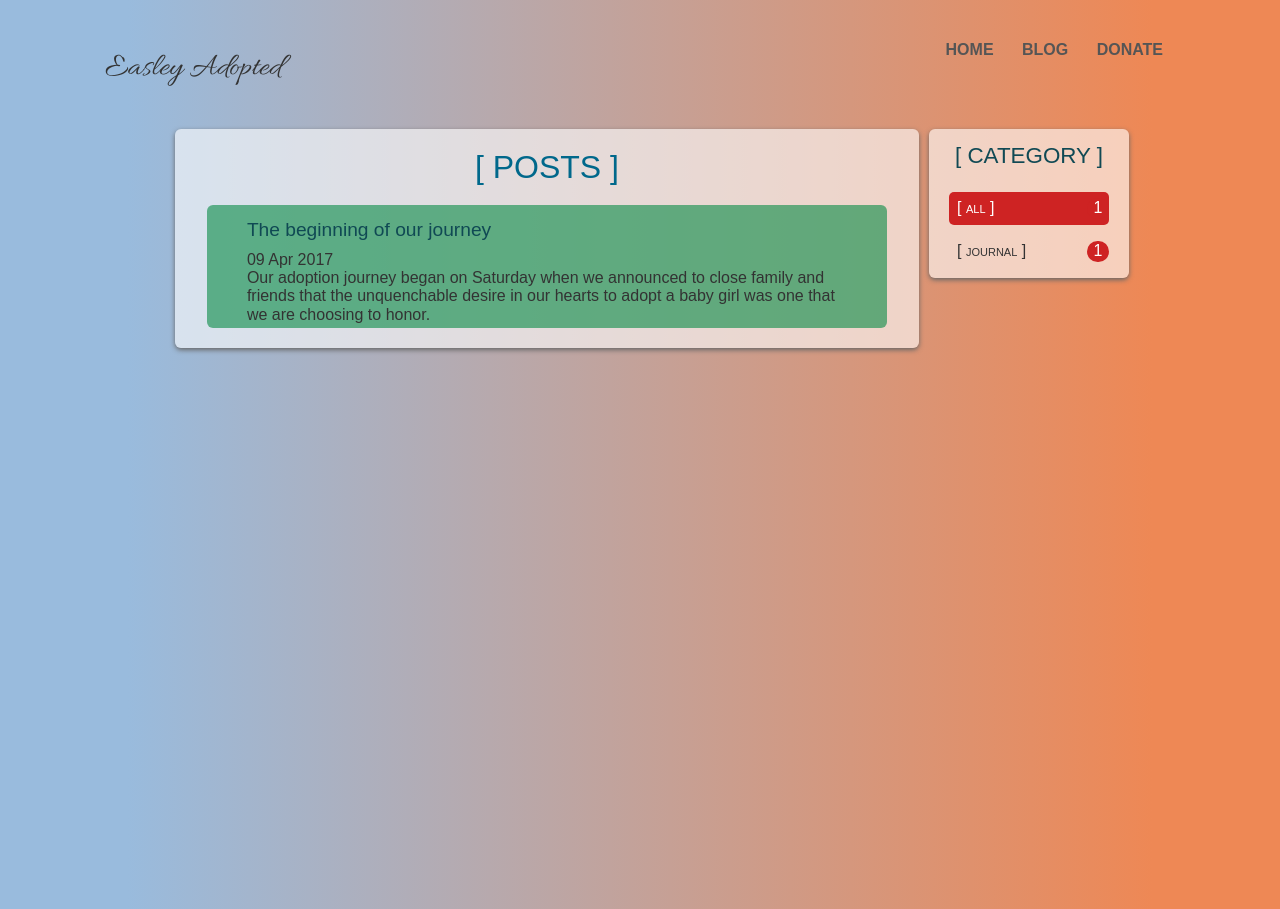
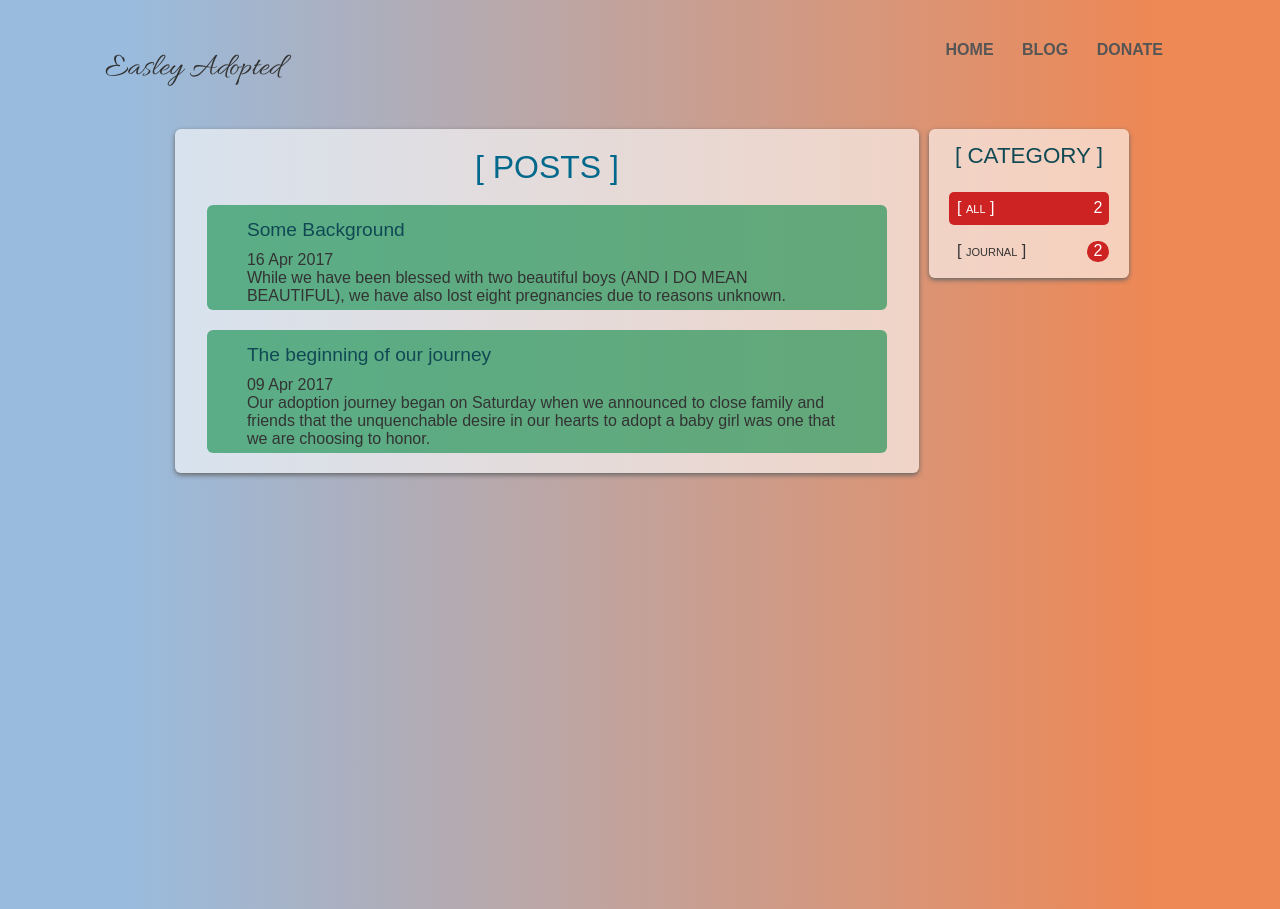
Before and after one commit to juneeighteen/easleyadopted.github.io, a Jekyll site: the page built from blog/index.html, in a window 1280 px wide. Built offline with Jekyll 4.4.1, drawn with Linux system fonts in a browser that asks for light colours; some web fonts are replaced; a style sheet for code colours, icons or effects is not loaded.

Commit message:
[post] Some background

```diff
--- a/_layouts/post.html
+++ b/_layouts/post.html
@@ -10,7 +10,7 @@ layout: page
 
      Please consider <a href="https://www.youcaring.com/EasleyAdoptedMe">donating</a>. <br/><br/>
 
-     {% if post.imageURL != nil %}
+     {% if page.imageURL != nil %}
      <img src="{{site.url}}{{page.imageURL }}" alt="{{ page.imageDescription }}"/>
      {% else %}
      <img src="{{site.url}}/assets/img/booties.jpg" alt="{{ page.imageDescription }}"/>
--- /dev/null
+++ b/_posts/2017-04-16-some-background.md
@@ -0,0 +1,20 @@
+---
+layout: post
+title: "Some Background"
+date: 2017-04-16 09:00:00
+categories: journal
+description: "While we have been blessed with two beautiful boys (AND I DO MEAN BEAUTIFUL), we have also lost eight pregnancies due to reasons unknown."
+imageDescription: G-is-for-Girl
+imageURL: "/assets/img/G-Is-For-Girl.jpg"
+---
+
+{{ page.description }}
+
+-
+{:toc}
+When we considered having more children, as our last pregnancy
+was successful and gave us Grant, we were burdened with fear about what might come.  When we began to
+consider adoption we were both struck by the awe of it all; the sacrificial nature of a woman knowing
+she would not be able to care for her child when it is born, but still carrying it for nine months; and families bringing children home who may not look like them, talk like them, have the same interests as them, and unconditionally loving every bit of their differences.
+
+... And so we decided. Now we are on a journey.  We hope you will help us as we metaphorically travel through this.  You can help by sharing in our excitement and telling us that it excites you.  You can help by praying for us.  You can even help by telling us how extraodinarily adventurous our journey is, because every iota of validation is helpful, and of course... you can donate.
--- a/index.html
+++ b/index.html
@@ -21,5 +21,8 @@ imageURL: /assets/img/booties.jpg
 
 
     </div>
+
+
+
 </div>
 </div>
```
Also changed, not shown: assets/img/G-Is-For-Girl.jpg (added), fonts/squarekids.woff (added).
